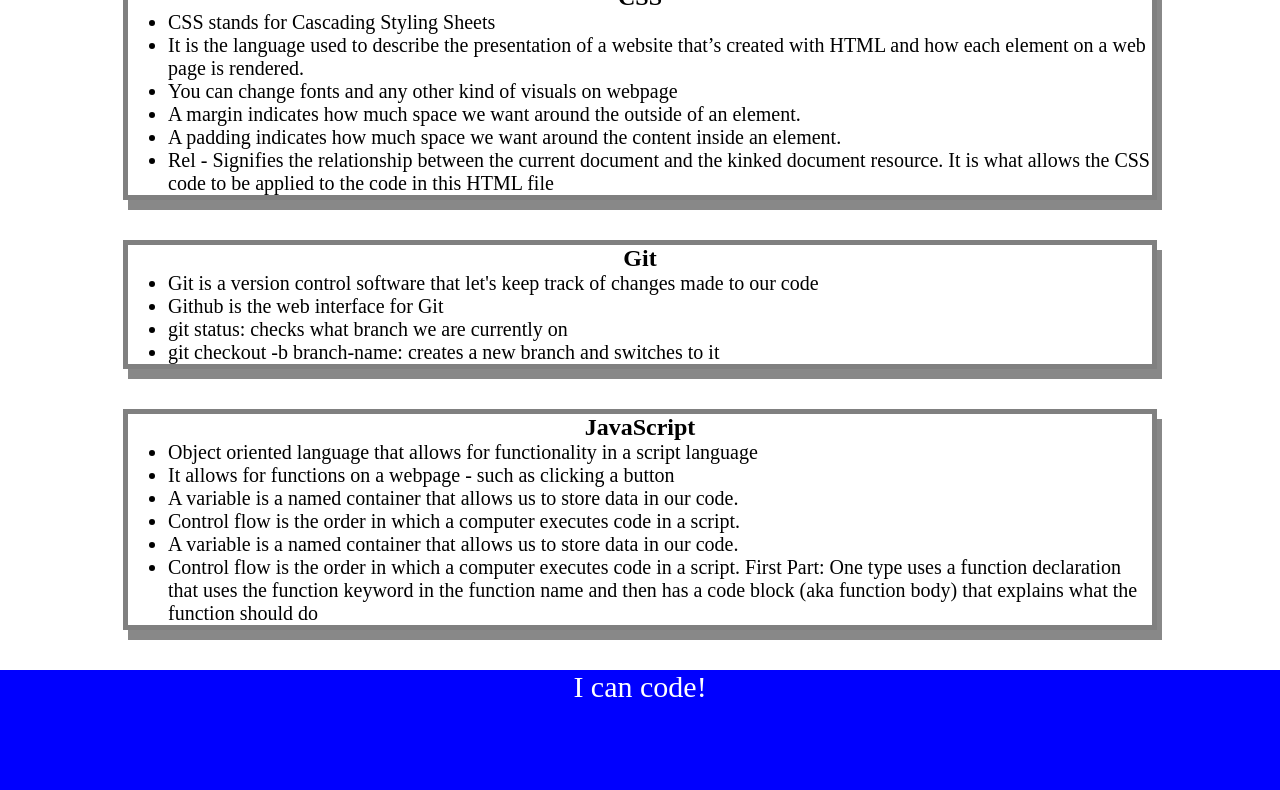
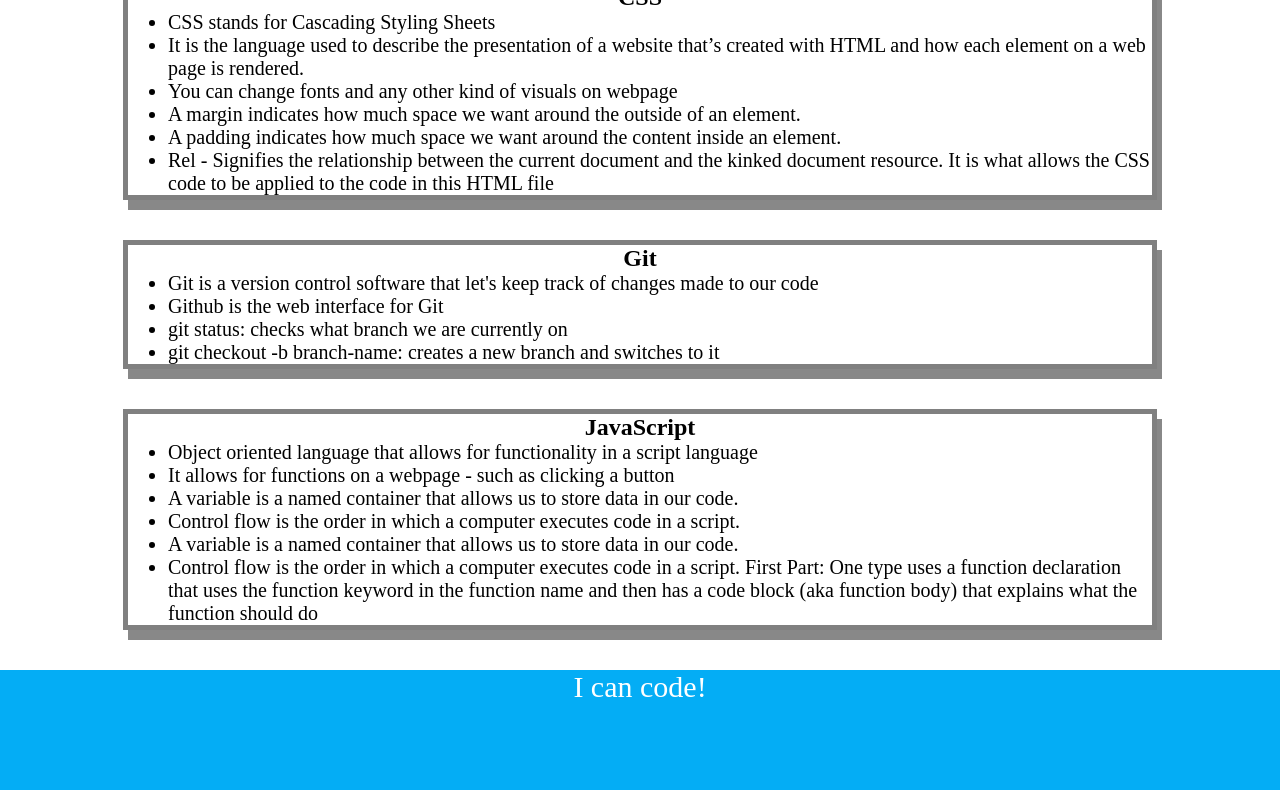
Before and after one commit to Jadyngg19/Prework-Study-Guide, a plain HTML site: page index.html in a window 1280 px wide. Shown: the part 304-1094 px from the top of the page. Drawn offline with Linux system fonts and the light colour scheme.

Commit message:
Changed color for background

```diff
--- a/assets/style.css
+++ b/assets/style.css
@@ -7,7 +7,7 @@
    footer {
     width: 100%;
     height: 120px;
-    background-color: blue;
+    background-color: rgb(4, 173, 245);
     color: white;
    }
 
```
